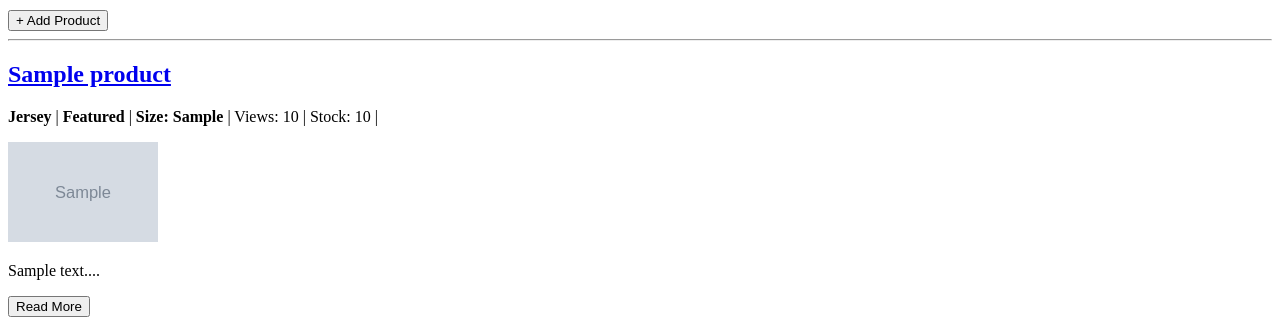
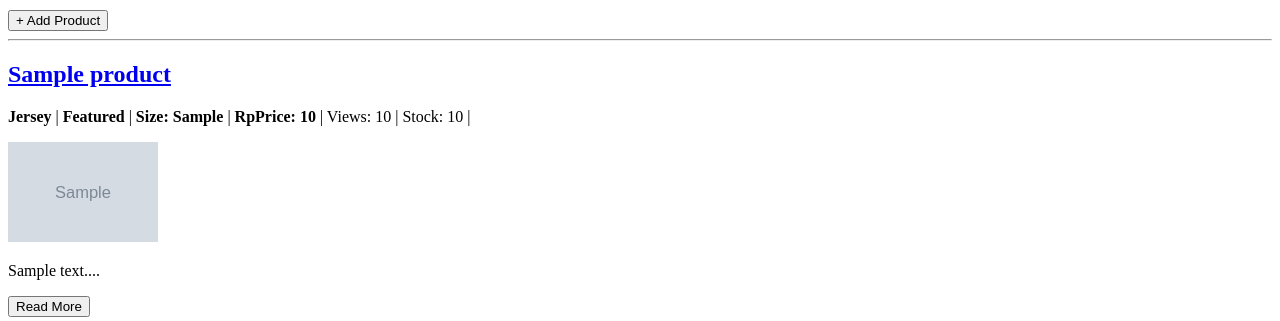
Before and after one commit to KareemMalik/burhan-shop, a Django app: page / in a window 1280 px wide. Shown: the part 299-620 px from the top of the page. Run offline with Django 5.2, Linux system fonts and the light colour scheme; tables that the repository leaves empty hold one stand-in row (values such as "Sample post"); grey boxes marked "Sample" are stand-in pictures.

Commit message:
Tugas 3: Implementasi Form dan Data Delivery pada Django

```diff
--- a/main/templates/main.html
+++ b/main/templates/main.html
@@ -26,7 +26,7 @@
   <h2><a href="{% url 'main:show_product' product.id %}">{{ product.name }}</a></h2>
 
   <p><b>{{ product.get_category_display }}</b>{% if product.is_featured %} |
-    <b>Featured</b>{% endif %} | <b> Size: {{ product.size }} </b> | Views: {{ product.product_views }} | Stock: {{ product.stock }} | </p>
+    <b>Featured</b>{% endif %} | <b> Size: {{ product.size }} </b>| <b> RpPrice: {{ product.price }}</b> | Views: {{ product.product_views }} | Stock: {{ product.stock }} | </p>
 
   {% if product.thumbnail %}
   <img src="{{ product.thumbnail }}" alt="thumbnail" width="150" height="100">
--- a/main/templates/product_detail.html
+++ b/main/templates/product_detail.html
@@ -4,7 +4,7 @@
 
 <h1>{{ product.name }}</h1>
 <p><b>{{ product.get_category_display }}</b>{% if product.is_featured %} |
-    <b>Featured</b>{% endif %} | <b> Size: {{ product.size }} </b> | Views: {{ product.product_views }} | Stock: {{ product.stock }} | </p>
+    <b>Featured</b>{% endif %} | <b> Size: {{ product.size }} </b>| <b> Price: Rp{{ product.price }}</b> | Views: {{ product.product_views }} | Stock: {{ product.stock }} | </p>
 
 {% if product.thumbnail %}
 <img src="{{ product.thumbnail }}" alt="Product thumbnail" width="300">
```
